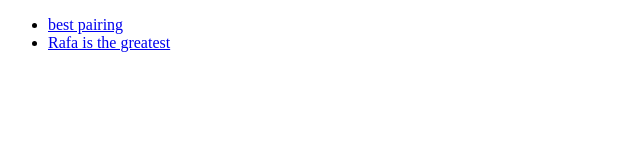
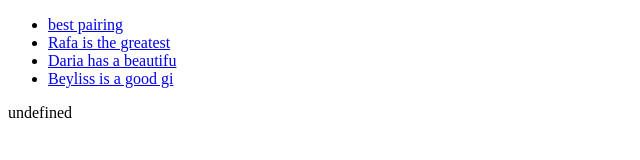
Before and after one commit to dariathompson/notes, a plain HTML site: page index.html in a window 1280 px wide. Shown: the whole page, without its empty margins (0-640 px from the left). Drawn offline with Linux system fonts and the light colour scheme.

Commit message:
showing current id but have to reload page

```diff
--- a/index.html
+++ b/index.html
@@ -8,6 +8,7 @@
 </head>
 <body>
   <div id="app">hello</div>
+  <div id="note"></div>
   <script src='lib/note-model.js'></script>
   <script src='lib/note-list-model.js'></script>
   <script src='lib/note-list-view.js'></script>
--- a/lib/note-controller.js
+++ b/lib/note-controller.js
@@ -3,7 +3,7 @@
         constructor(noteList) {
             this.noteList = noteList;
             this.noteListView = new NoteListView(noteList);
-
+            this.noteId = 0;
         }
 
         showHtml() {
@@ -12,9 +12,21 @@
         }
 
         showSingleNote(){
-          window.addEventListener('hashchange', function() {
-            console.log('The hash has changed!');
-          })
+          window.addEventListener('hashchange', this.showNoteForCurrentPage());
+        };
+
+        showNoteForCurrentPage(){
+          this.showNote(this.getNoteIdFromUrl(window.location));
+        }
+
+        getNoteIdFromUrl(location) {
+          this.noteId = location.hash.split("#notes/")[1];
+          return this.noteId;
+        };
+
+        showNote(single) {
+          var note = document.getElementById("note");
+          note.innerHTML = single;
         };
     }
 
@@ -25,6 +37,8 @@ exports.NoteController = NoteController;
 var list = new NoteList;
 list.addNote("best pairing");
 list.addNote("Rafa is the greatest most amazing man");
+list.addNote("Daria has a beautiful mind");
+list.addNote("Beyliss is a good girl");
 
 var controller = new NoteController(list);
 controller.showHtml();
```
